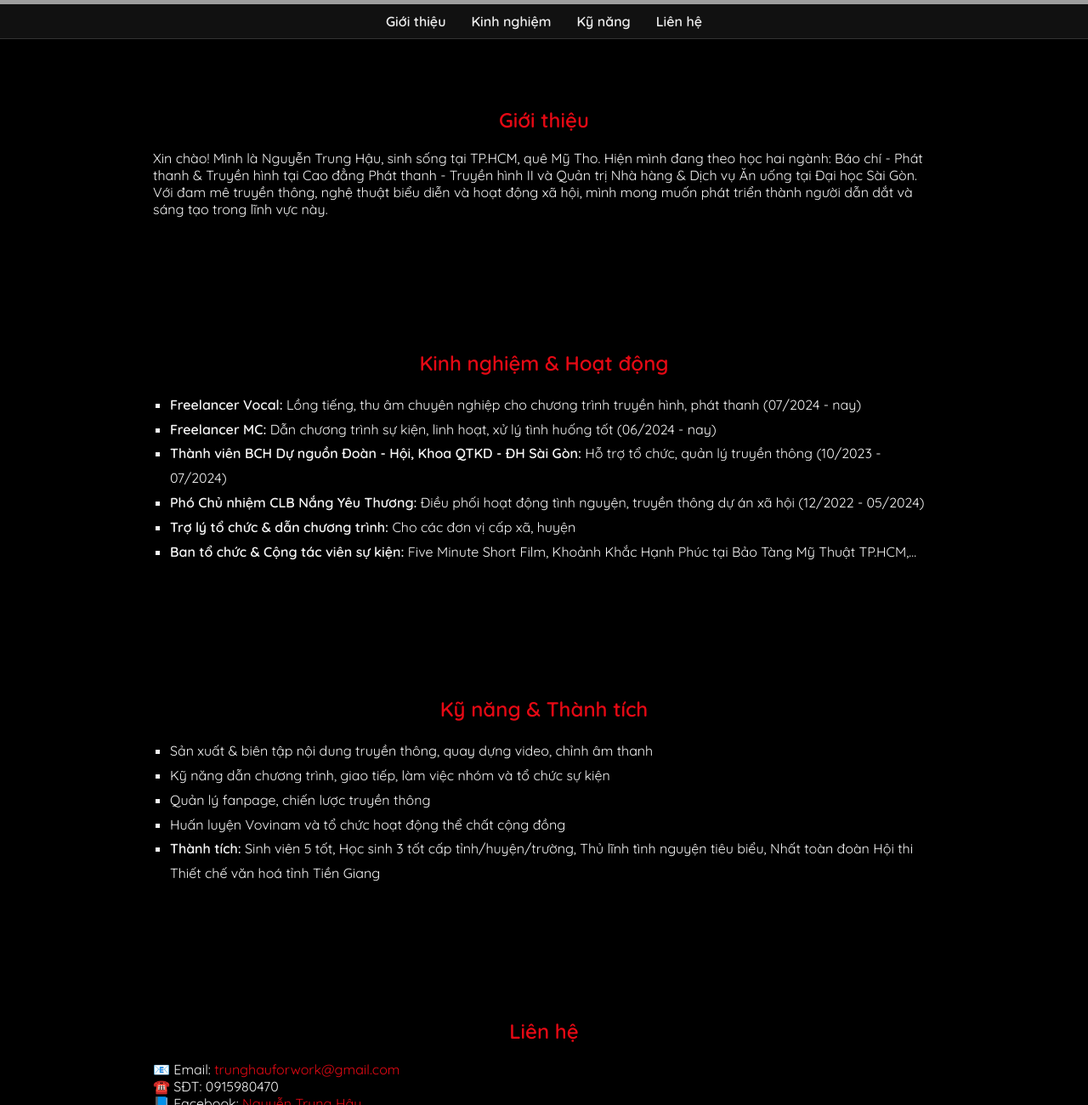
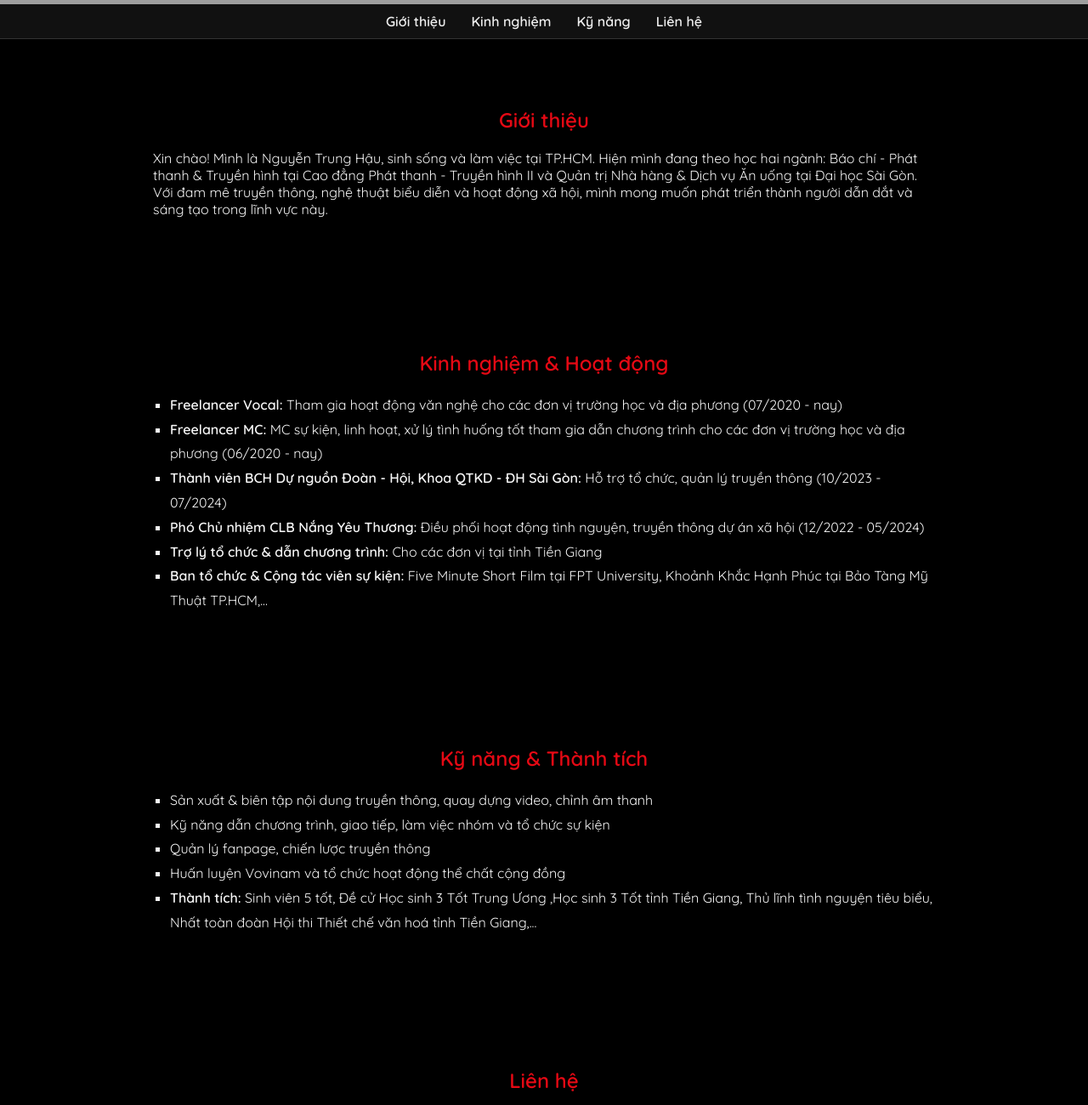
Before and after one commit to Hounieluca/nguyentrunghau.github.io, a plain HTML site: page index.html in a window 1280 px wide. Shown: the part 795-2095 px from the top of the page at 85% size. Drawn offline with Linux system fonts and the light colour scheme; grey boxes are pictures that could not be loaded.

Commit message:
Update index.html

```diff
--- a/index.html
+++ b/index.html
@@ -110,19 +110,19 @@
   <section id="about">
     <h2>Giới thiệu</h2>
     <p class="info">
-      Xin chào! Mình là Nguyễn Trung Hậu, sinh sống tại TP.HCM, quê Mỹ Tho. Hiện mình đang theo học hai ngành: Báo chí - Phát thanh & Truyền hình tại Cao đẳng Phát thanh - Truyền hình II và Quản trị Nhà hàng & Dịch vụ Ăn uống tại Đại học Sài Gòn. Với đam mê truyền thông, nghệ thuật biểu diễn và hoạt động xã hội, mình mong muốn phát triển thành người dẫn dắt và sáng tạo trong lĩnh vực này.
+      Xin chào! Mình là Nguyễn Trung Hậu, sinh sống và làm việc tại TP.HCM. Hiện mình đang theo học hai ngành: Báo chí - Phát thanh & Truyền hình tại Cao đẳng Phát thanh - Truyền hình II và Quản trị Nhà hàng & Dịch vụ Ăn uống tại Đại học Sài Gòn. Với đam mê truyền thông, nghệ thuật biểu diễn và hoạt động xã hội, mình mong muốn phát triển thành người dẫn dắt và sáng tạo trong lĩnh vực này.
     </p>
   </section>
 
   <section id="experience">
     <h2>Kinh nghiệm & Hoạt động</h2>
     <ul class="info">
-      <li><strong>Freelancer Vocal:</strong> Lồng tiếng, thu âm chuyên nghiệp cho chương trình truyền hình, phát thanh (07/2024 - nay)</li>
-      <li><strong>Freelancer MC:</strong> Dẫn chương trình sự kiện, linh hoạt, xử lý tình huống tốt (06/2024 - nay)</li>
+      <li><strong>Freelancer Vocal:</strong> Tham gia hoạt động văn nghệ cho các đơn vị trường học và địa phương (07/2020 - nay)</li>
+      <li><strong>Freelancer MC:</strong> MC sự kiện, linh hoạt, xử lý tình huống tốt tham gia dẫn chương trình cho các đơn vị trường học và địa phương (06/2020 - nay)</li>
       <li><strong>Thành viên BCH Dự nguồn Đoàn - Hội, Khoa QTKD - ĐH Sài Gòn:</strong> Hỗ trợ tổ chức, quản lý truyền thông (10/2023 - 07/2024)</li>
       <li><strong>Phó Chủ nhiệm CLB Nắng Yêu Thương:</strong> Điều phối hoạt động tình nguyện, truyền thông dự án xã hội (12/2022 - 05/2024)</li>
-      <li><strong>Trợ lý tổ chức & dẫn chương trình:</strong> Cho các đơn vị cấp xã, huyện</li>
-      <li><strong>Ban tổ chức & Cộng tác viên sự kiện:</strong> Five Minute Short Film, Khoảnh Khắc Hạnh Phúc tại Bảo Tàng Mỹ Thuật TP.HCM,...</li>
+      <li><strong>Trợ lý tổ chức & dẫn chương trình:</strong> Cho các đơn vị tại tỉnh Tiền Giang </li>
+      <li><strong>Ban tổ chức & Cộng tác viên sự kiện:</strong> Five Minute Short Film tại FPT University, Khoảnh Khắc Hạnh Phúc tại Bảo Tàng Mỹ Thuật TP.HCM,...</li>
     </ul>
   </section>
 
@@ -133,7 +133,7 @@
       <li>Kỹ năng dẫn chương trình, giao tiếp, làm việc nhóm và tổ chức sự kiện</li>
       <li>Quản lý fanpage, chiến lược truyền thông</li>
       <li>Huấn luyện Vovinam và tổ chức hoạt động thể chất cộng đồng</li>
-      <li><strong>Thành tích:</strong> Sinh viên 5 tốt, Học sinh 3 tốt cấp tỉnh/huyện/trường, Thủ lĩnh tình nguyện tiêu biểu, Nhất toàn đoàn Hội thi Thiết chế văn hoá tỉnh Tiền Giang</li>
+      <li><strong>Thành tích:</strong> Sinh viên 5 tốt, Đề cử Học sinh 3 Tốt Trung Ương ,Học sinh 3 Tốt tỉnh Tiền Giang, Thủ lĩnh tình nguyện tiêu biểu, Nhất toàn đoàn Hội thi Thiết chế văn hoá tỉnh Tiền Giang,...</li>
     </ul>
   </section>
 
```
